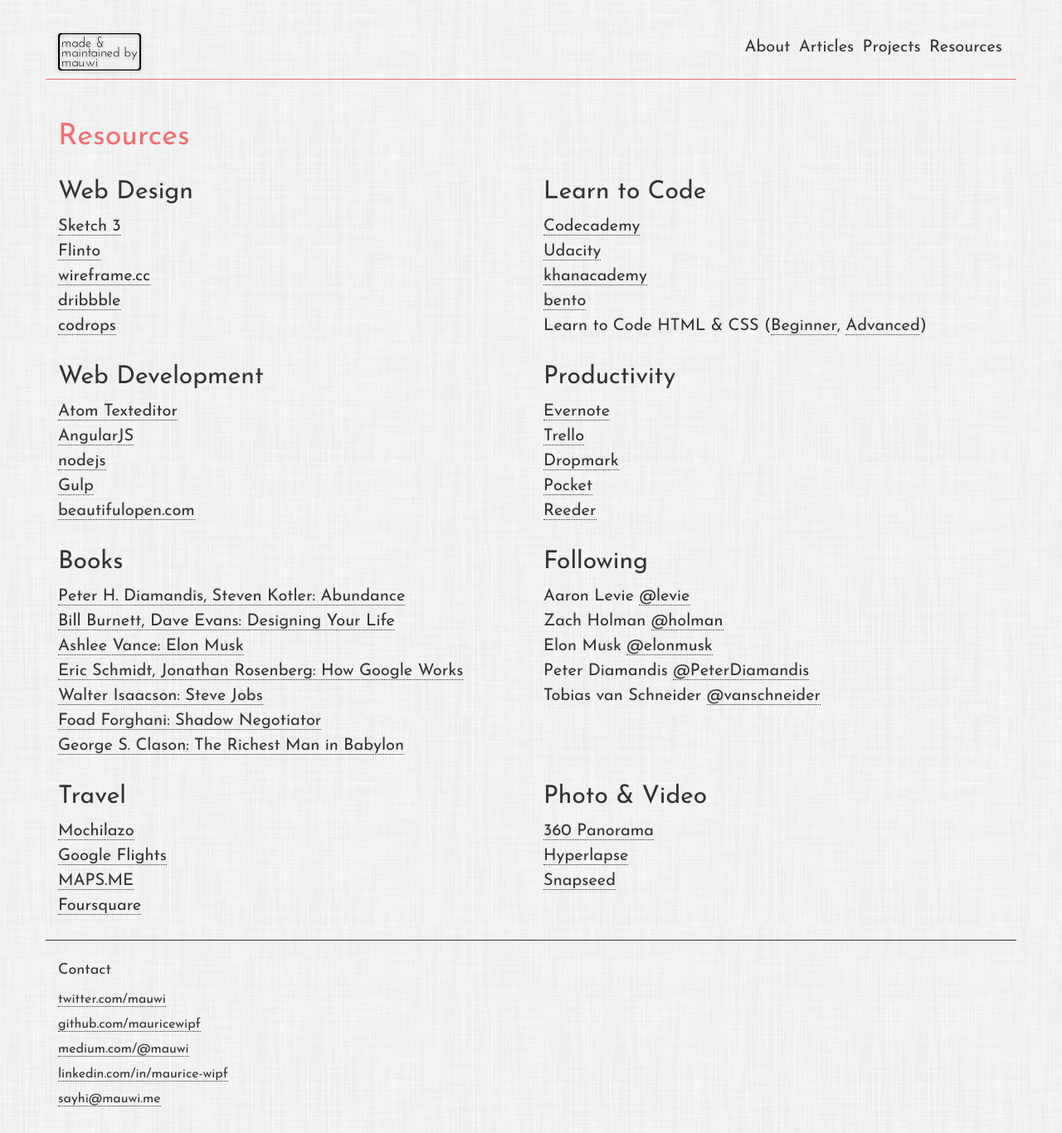
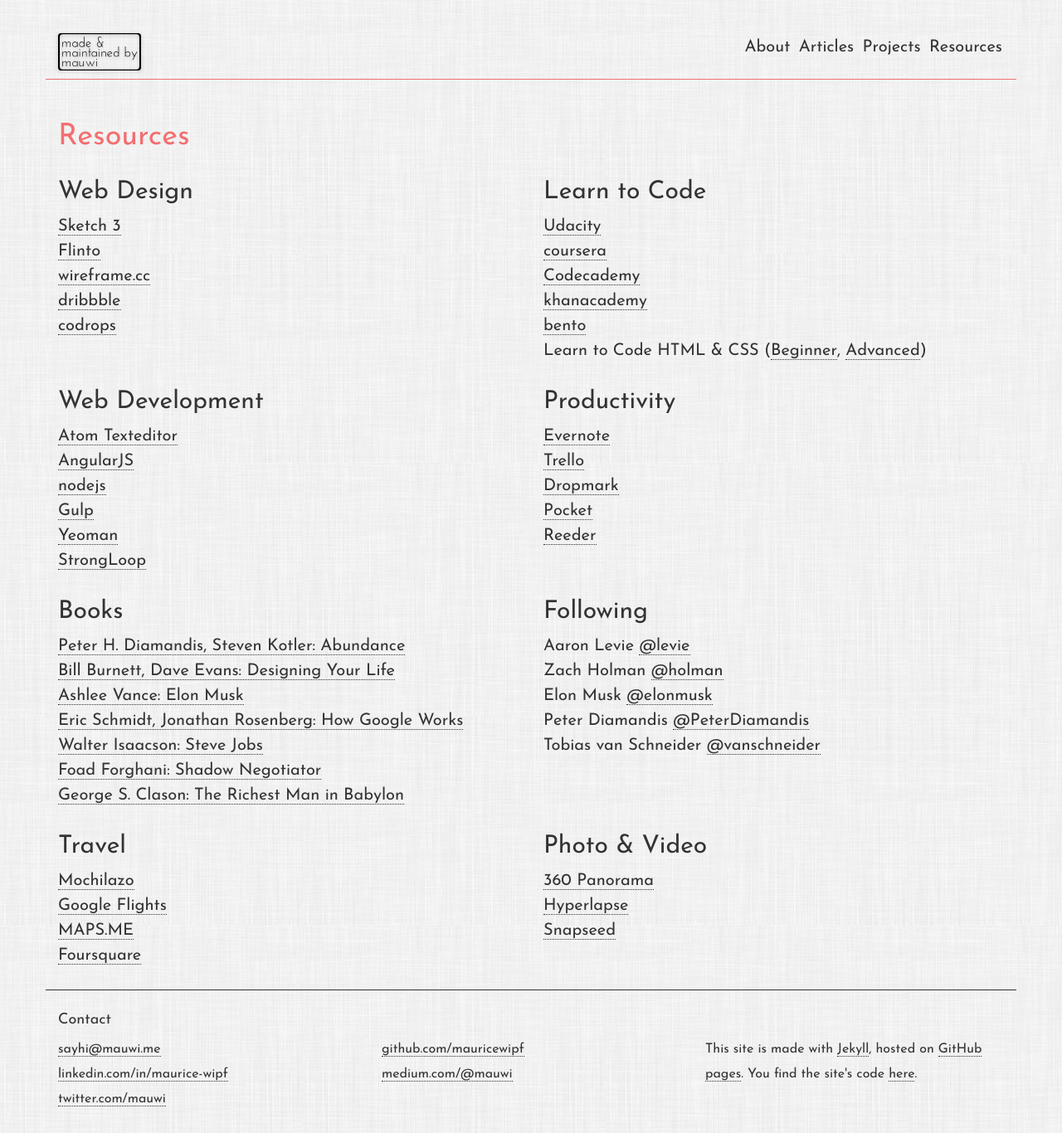
Before and after one commit to mauricewipf/interactive-resume, a Jekyll site: the page built from resources.html, in a window 1280 px wide. Shown: the whole page at 83% size. Built offline with Jekyll 4.4.1, drawn with Linux system fonts in a browser that asks for light colours; nearby versions of some CDN libraries.

Commit message:
Update resources, update footer, include Analytics

```diff
--- a/_includes/footer.html
+++ b/_includes/footer.html
@@ -1,15 +1,27 @@
 <div class="container footer">
   <div class="row">
-    <div class="col-xs-12 col-sm-6">
-        <h4>Contact</h4>
-
+    <div class="col-xs-12">
+      <h4>Contact</h4>
+    </div>
+  </div>
+  <div class="row">
+    <div class="col-xs-12 col-sm-4">
         <ul>
+            <li><a href="mailto:sayhi@mauwi.me">sayhi@mauwi.me</a></li>
+            <li><a href="https://www.linkedin.com/in/mauricewipf">linkedin.com/in/maurice-wipf</a></li>
             <li><a href="https://twitter.com/mauwi">twitter.com/mauwi</a></li>
-            <li><a href="https://github.com/mauricewipf">github.com/mauricewipf</a></li>
-            <li><a href="https://medium.com/@mauwi">medium.com/@mauwi</a></li>
-            <li><a href="https://www.linkedin.com/in/mauricewipf">linkedin.com/in/maurice-wipf</a></li>
-            <li><a href="mailto:sayhi@mauwi.me">sayhi@mauwi.me</a></li>
         </ul>
+    </div>
+    <div class="col-xs-12 col-sm-4">
+      <li><a href="https://github.com/mauricewipf">github.com/mauricewipf</a></li>
+      <li><a href="https://medium.com/@mauwi">medium.com/@mauwi</a></li>
+    </div>
+    <div class="col-xs-12 col-sm-4">
+      <p>
+        This site is made with <a href="http://jekyllrb.com/docs/home/">Jekyll</a>,
+        hosted on <a href="http://pages.github.com/">GitHub pages</a>. You
+        find the site's code <a href="https://github.com/mauricewipf/mauricewipf.github.io">here</a>.
+      </p>
     </div>
   </div>
 </div>
--- a/_layouts/default.html
+++ b/_layouts/default.html
@@ -31,6 +31,10 @@
 			var parallax = new Parallax(headerScene);
 		</script>
 
+    {% if jekyll.environment == 'production' %}
+      <!-- only include Google Analytics when run $ JEKYLL_ENV=production jekyll build -->
+      {% include analytics.html %}
+    {% endif %}
   </body>
 
 </html>
--- a/articles.html
+++ b/articles.html
@@ -11,7 +11,7 @@
 
       <h1>{{page.title}}</h1>
 
-      <p>Alle Artikel findest du auf <a href="https://medium.com/@mauwi">Medium</a>.</p>
+      <p>Go to <a href="https://medium.com/@mauwi">Medium</a>.</p>
 
       <script async="" src="https://static.medium.com/embed.js"></script>
       <iframe src="https://api.medium.com/embed?type=profile&amp;path=%2F%40mauwi&amp;id=0&amp;collapsed=null" allowtransparency="true" frameborder="0" title="Embedded profile" width="400" height="583" style="display: block;max-width: 100%;min-width: 220px;padding: 0;position: static;visibility: visible;border-top-left-radius: 5px;border-top-right-radius: 5px;border-bottom-right-radius: 5px;border-bottom-left-radius: 5px;border-color: #eee #ddd #bbb;border-width: 1px;border-style: solid;box-shadow: rgba(0, 0, 0, 0.15) 0px 1px 3px;"></iframe>
--- a/resources.html
+++ b/resources.html
@@ -23,8 +23,9 @@
         <div class="col-xs-12 col-sm-6">
             <h2>Learn to Code</h2>
             <ul>
+                <li><a href="https://udacity.com">Udacity</a></li>
+                <li><a href="https://www.coursera.org/">coursera</a></li>
                 <li><a href="https://codecademy.com">Codecademy</a></li>
-                <li><a href="https://udacity.com">Udacity</a></li>
                 <li><a href="https://www.khanacademy.org/">khanacademy</a></li>
                 <li><a href="https://bento.io">bento</a></li>
                 <li>Learn to Code HTML &amp; CSS (<a href="http://learn.shayhowe.com/html-css/">Beginner</a>, <a href="http://learn.shayhowe.com/advanced-html-css/">Advanced</a>)</li>
@@ -39,7 +40,8 @@
                 <li><a href="https://angularjs.org/">AngularJS</a></li>
                 <li><a href="https://nodejs.org">nodejs</a></li>
                 <li><a href="http://gulpjs.com/">Gulp</a></li>
-                <li><a href="http://beautifulopen.com">beautifulopen.com</a></li>
+                <li><a href="http://yeoman.io/">Yeoman</a></li>
+                <li><a href="https://strongloop.com/">StrongLoop</a></li>
             </ul>
         </div>
         <div class="col-xs-12 col-sm-6">
```
Also changed, not shown: index.html (+9 -9 lines), README.md, 1 other file.
